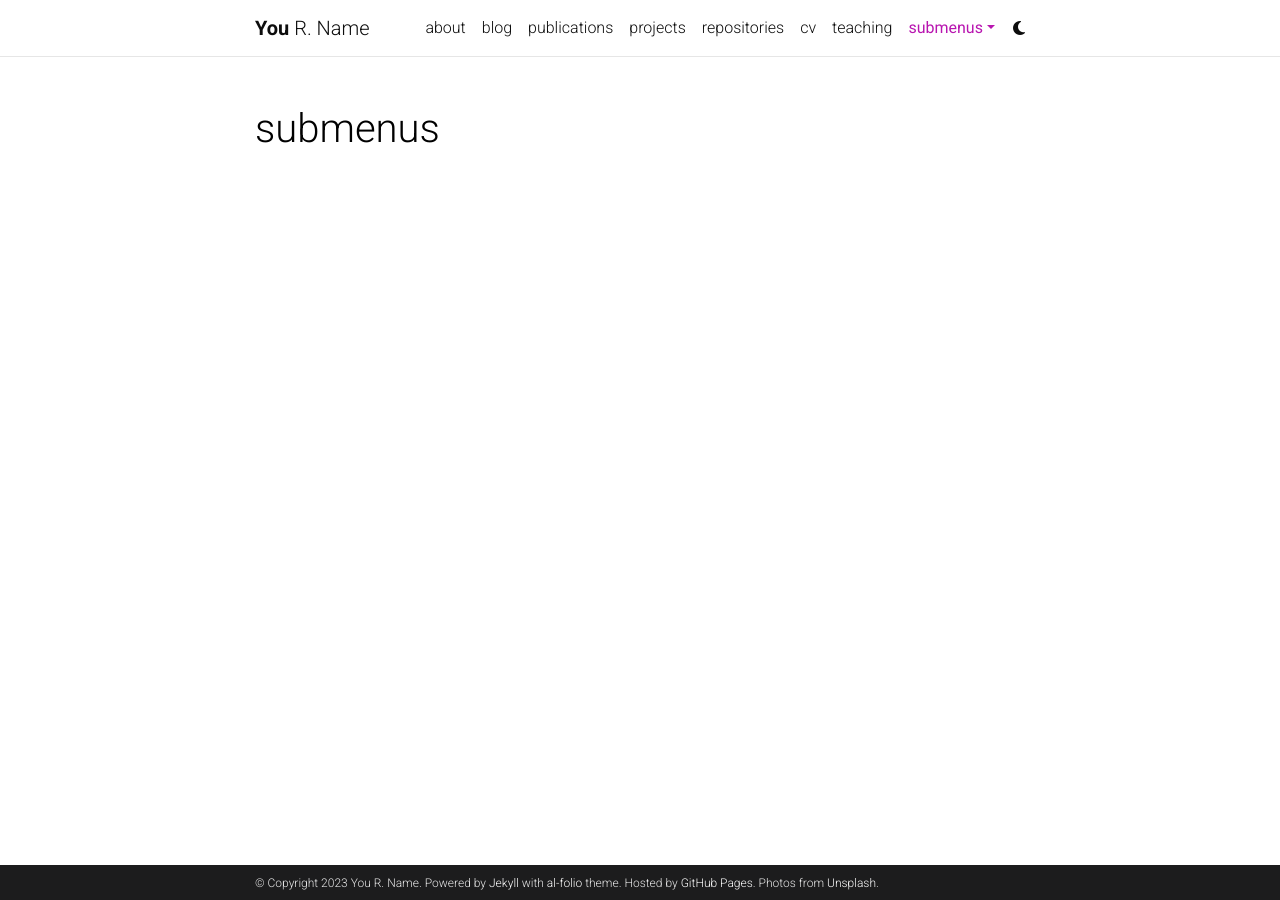
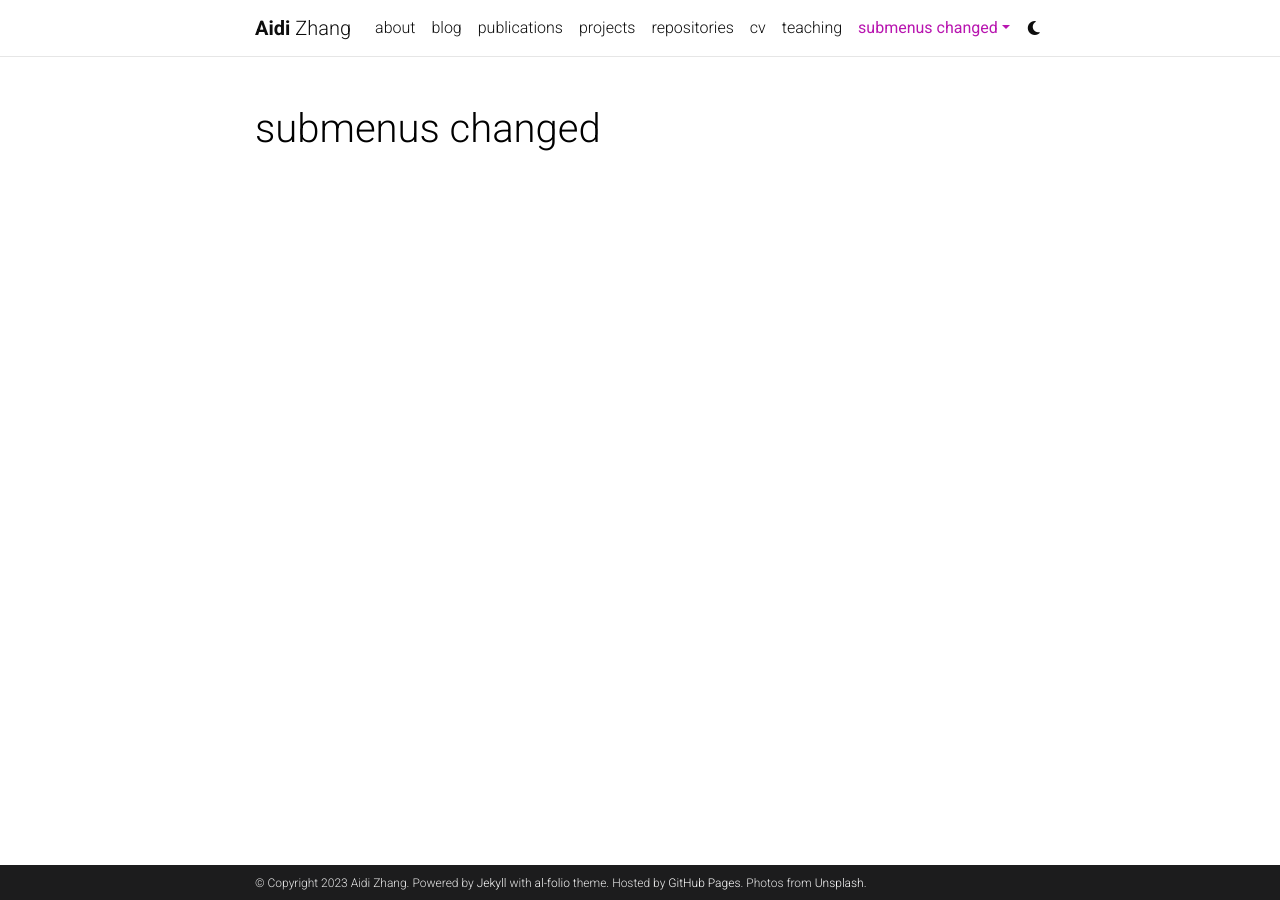
Before and after one commit to aidi-zhang/aidi-zhang.github.io, a Jekyll site: the page built from _pages/dropdown.md, in a window 1280 px wide. Built offline with Jekyll 4.4.1, drawn with Linux system fonts in a browser that asks for light colours; comment, search, counter and statistics services are not loaded; a style sheet for code colours, icons or effects is not loaded.

Commit message:
Initialization

```diff
--- a/Gemfile
+++ b/Gemfile
@@ -1,5 +1,6 @@
 source 'https://rubygems.org'
 group :jekyll_plugins do
+    gem 'wdm', '>= 0.1.0'
     gem 'classifier-reborn'
     gem 'jekyll'
     gem 'jekyll-archives'
--- a/_config.yml
+++ b/_config.yml
@@ -3,10 +3,10 @@
 # -----------------------------------------------------------------------------
 
 title: blank # the website title (if blank, full name will be used instead)
-first_name: You
-middle_name: R.
-last_name: Name
-email: you@example.com
+first_name: Aidi
+middle_name:
+last_name: Zhang
+email: aidi_zhang@berkeley.edu
 description: > # the ">" symbol means to ignore newlines until "footer_text:"
   A simple, whitespace theme for academics. Based on [*folio](https://github.com/bogoli/-folio) design.
 footer_text: >
@@ -18,8 +18,8 @@ keywords: jekyll, jekyll-theme, academic-website, portfolio-website  # add your
 lang: en # the language of your site (for example: en, fr, cn, ru, etc.)
 icon: ⚛️  # the emoji used as the favicon (alternatively, provide image name in /assets/img/)
 
-url: https://alshedivat.github.io # the base hostname & protocol for your site
-baseurl: /al-folio # the subpath of your site, e.g. /blog/
+url: https://aidi-zhang.github.io # the base hostname & protocol for your site
+baseurl:  # the subpath of your site, e.g. /blog/
 last_updated: false # set to true if you want to display last updated in the footer
 impressum_path:  # set to path to include impressum link in the footer, use the same path as permalink in a page, helps to conform with EU GDPR
 
@@ -328,7 +328,7 @@ external_links:
 # -----------------------------------------------------------------------------
 
 imagemagick:
-  enabled: true # enables responsive images for your site (recommended, see https://github.com/alshedivat/al-folio/issues/537)
+  enabled: false # enables responsive images for your site (recommended, see https://github.com/alshedivat/al-folio/issues/537)
   widths:
     - 480
     - 800
--- a/_pages/dropdown.md
+++ b/_pages/dropdown.md
@@ -1,6 +1,6 @@
 ---
 layout: page
-title: submenus
+title: submenus changed
 nav: true
 nav_order: 6
 dropdown: true
```
Also changed, not shown: _pages/about.md (+1 -0 lines).
